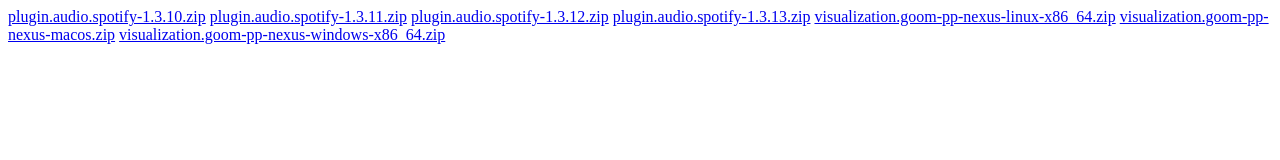
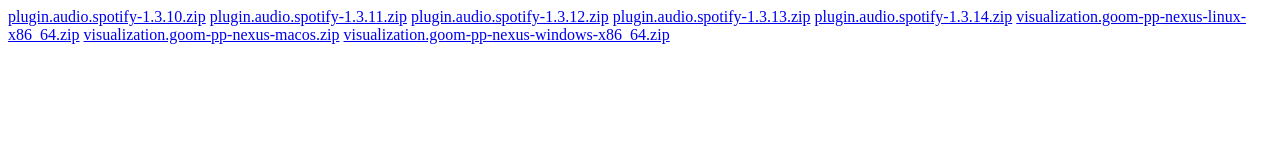
Before and after one commit to glk1001/glk1001.github.io, a plain HTML site: page index.html in a window 1280 px wide. Drawn offline with Linux system fonts and the light colour scheme.

```diff
--- a/index.html
+++ b/index.html
@@ -3,6 +3,7 @@
 <a href="plugin.audio.spotify-1.3.11.zip">plugin.audio.spotify-1.3.11.zip</a>
 <a href="plugin.audio.spotify-1.3.12.zip">plugin.audio.spotify-1.3.12.zip</a>
 <a href="plugin.audio.spotify-1.3.13.zip">plugin.audio.spotify-1.3.13.zip</a>
+<a href="plugin.audio.spotify-1.3.14.zip">plugin.audio.spotify-1.3.14.zip</a>
 <a href="visualization.goom-pp-nexus-linux-x86_64.zip">visualization.goom-pp-nexus-linux-x86_64.zip</a>
 <a href="visualization.goom-pp-nexus-macos.zip">visualization.goom-pp-nexus-macos.zip</a>
 <a href="visualization.goom-pp-nexus-windows-x86_64.zip">visualization.goom-pp-nexus-windows-x86_64.zip</a>
```
Also changed, not shown: 2 other files.
